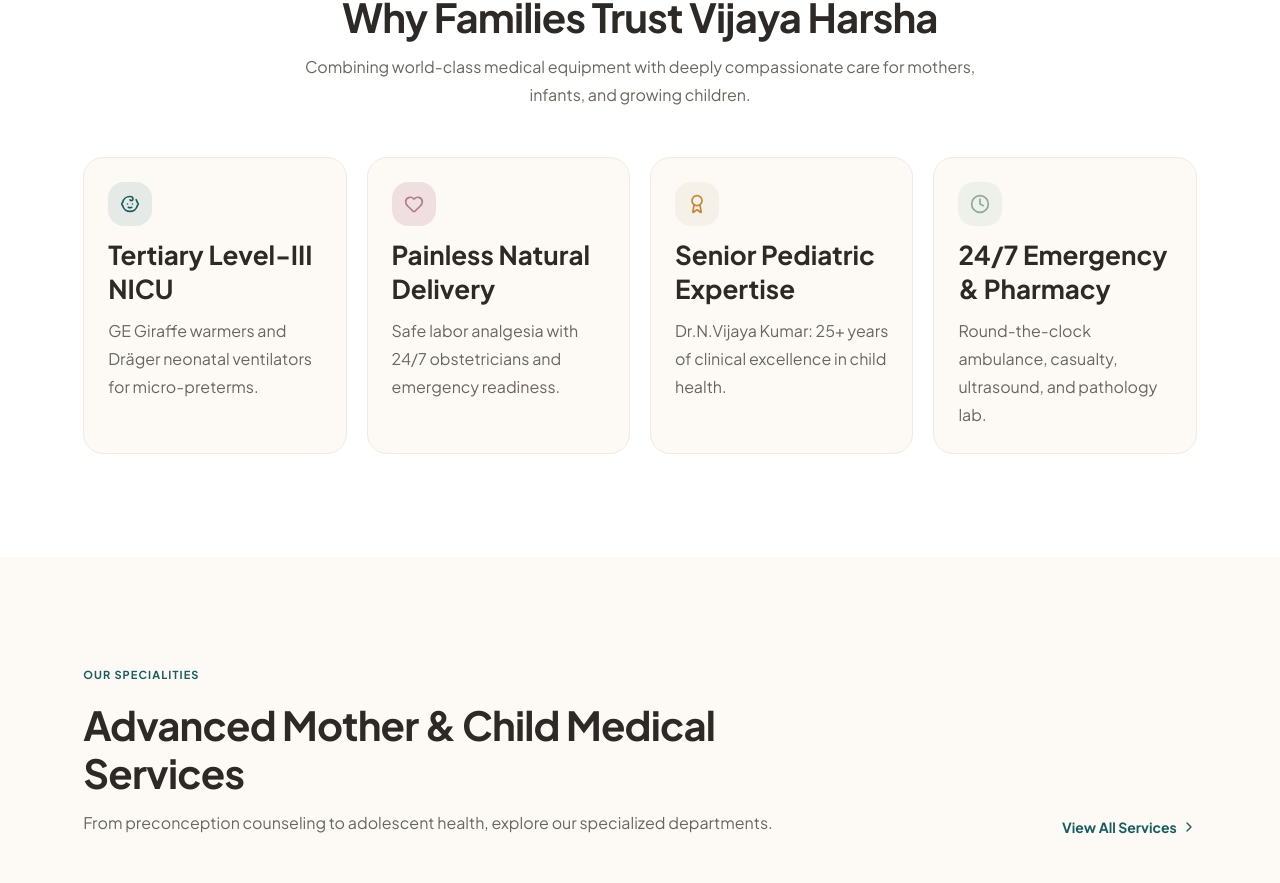
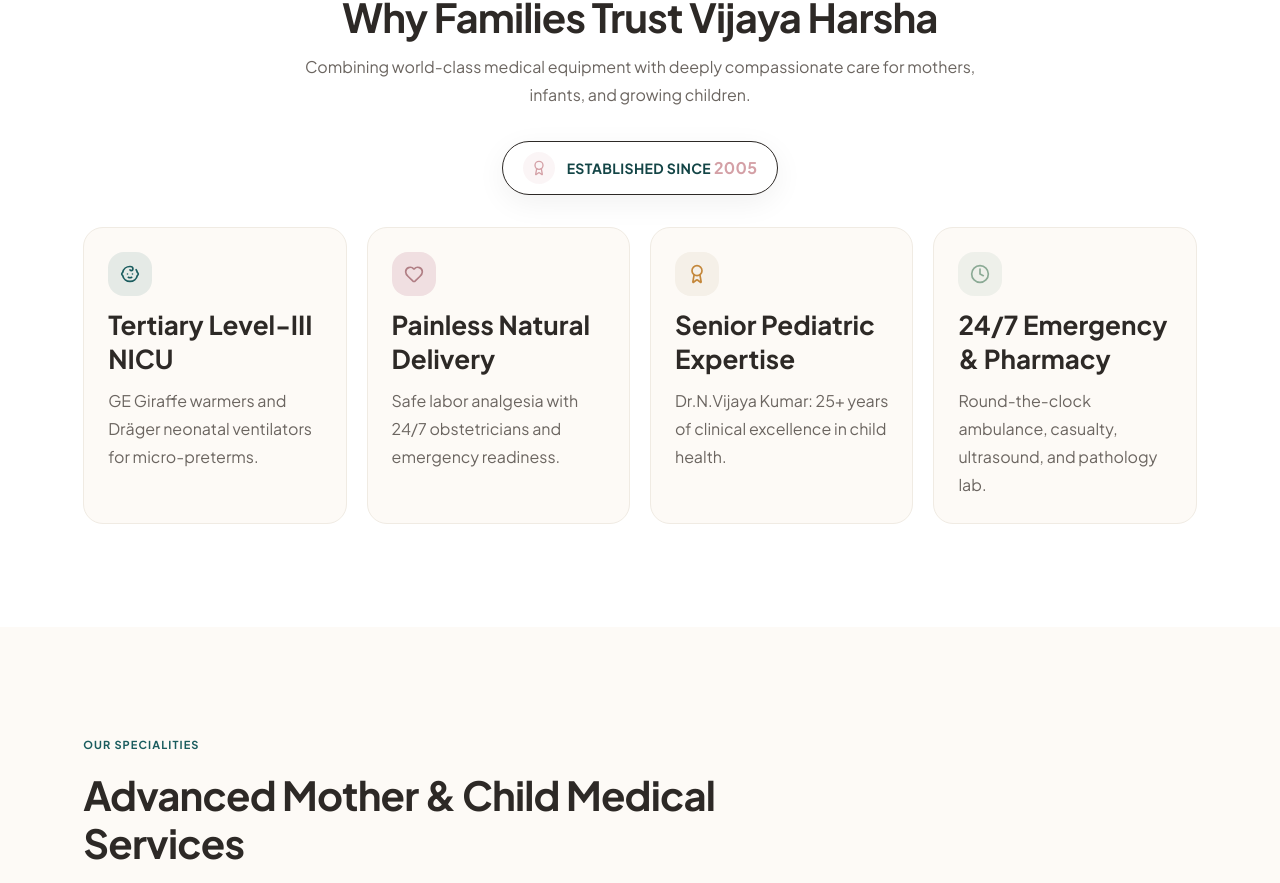
Before and after one commit to 251412/vijaya-harsha-mother-and-child-hospital, a Next.js app: page / in a window 1280 px wide. Shown: the part 1981-2864 px from the top of the page. Built offline with nearby package versions, Linux system fonts and the light colour scheme; no server answers; grey boxes are pictures that could not be loaded.

Commit message:
Add Established 2005 badge to Core Pillars section

```diff
--- a/src/app/page.tsx
+++ b/src/app/page.tsx
@@ -271,6 +271,18 @@
               title="Why Families Trust Vijaya Harsha"
               description="Combining world-class medical equipment with deeply compassionate care for mothers, infants, and growing children."
             />
+
+            <div className="flex justify-center mt-8 -mb-4">
+              <div className="inline-flex items-center gap-3 px-5 py-2.5 rounded-full bg-white shadow-[0_8px_30px_rgba(0,0,0,0.06)] border border-[var(--color-border-warm)] group hover:-translate-y-1 hover:shadow-[0_10px_40px_-10px_rgba(212,160,166,0.3)] transition-all duration-300 relative overflow-hidden">
+                <div className="absolute inset-0 bg-gradient-to-r from-transparent via-[var(--color-secondary)]/5 to-transparent -translate-x-full group-hover:translate-x-full transition-transform duration-1000"></div>
+                <span className="flex items-center justify-center w-8 h-8 rounded-full bg-[var(--color-secondary)]/10 text-[var(--color-secondary)] group-hover:scale-110 transition-transform duration-300 relative z-10">
+                  <Award className="w-4 h-4" />
+                </span>
+                <span className="text-sm font-bold tracking-wide uppercase text-[var(--color-primary-dark)] relative z-10">
+                  Established Since <span className="text-[var(--color-secondary)] text-base">{HOSPITAL_CONFIG.established}</span>
+                </span>
+              </div>
+            </div>
           </ScrollReveal>
 
           <div className="mt-12 grid grid-cols-1 md:grid-cols-2 lg:grid-cols-4 gap-5">
```
